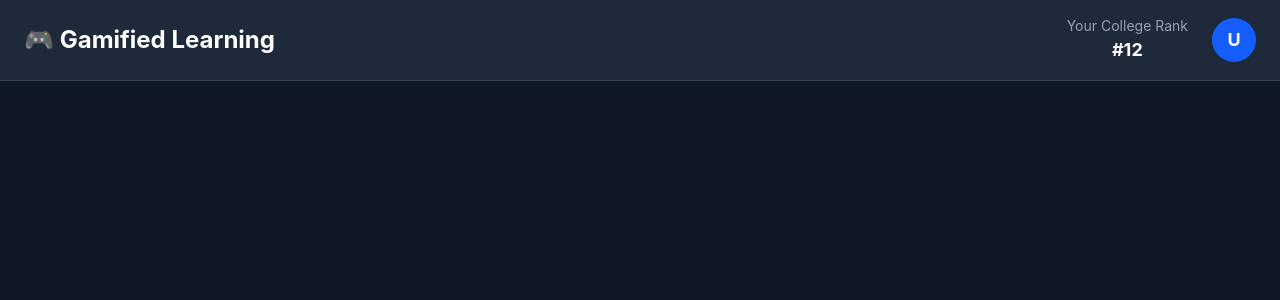
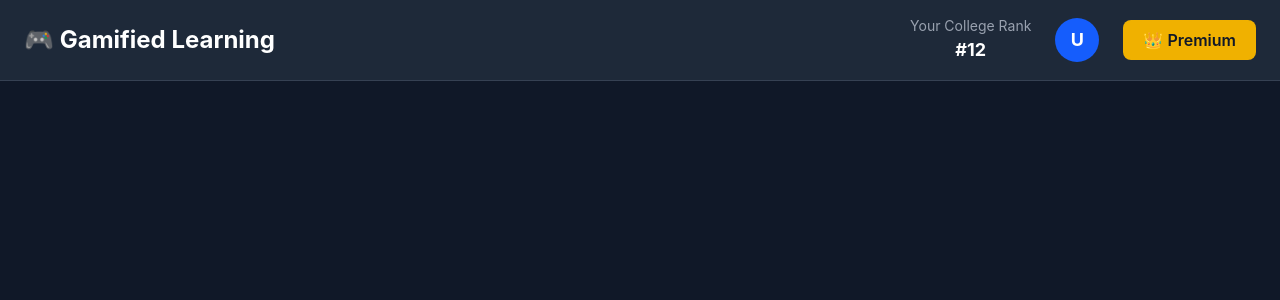
Before and after one commit to utkarsh191/gamified-learning, a React (Vite) app in the folder client/: page /dashboard in a window 1280 px wide. Shown: the top 300 px of the page. Built offline with nearby package versions, Linux system fonts and the light colour scheme; sample sign-in values are in the browser's storage.

Commit message:
Add premium button to dashboard navbar

```diff
--- a/client/src/pages/Dashboard.tsx
+++ b/client/src/pages/Dashboard.tsx
@@ -32,6 +32,13 @@ function Dashboard() {
               U
             </button>
 
+            {/* Premium */}
+            <button
+              className="bg-yellow-500 hover:bg-yellow-600 text-gray-900 font-semibold px-5 py-2 rounded-lg transition"
+            >
+              👑 Premium
+            </button>
+
           </div>
         </div>
       </nav>
```
